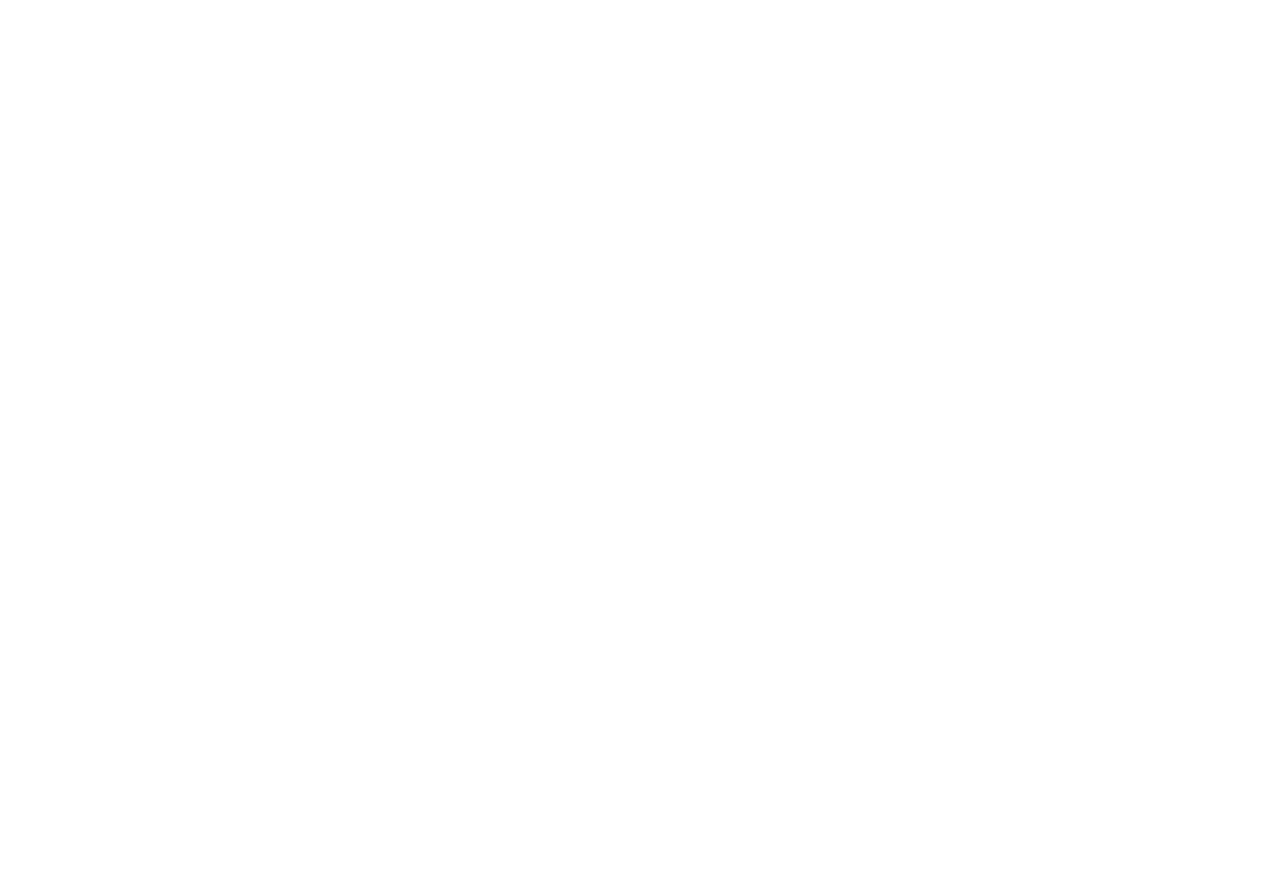
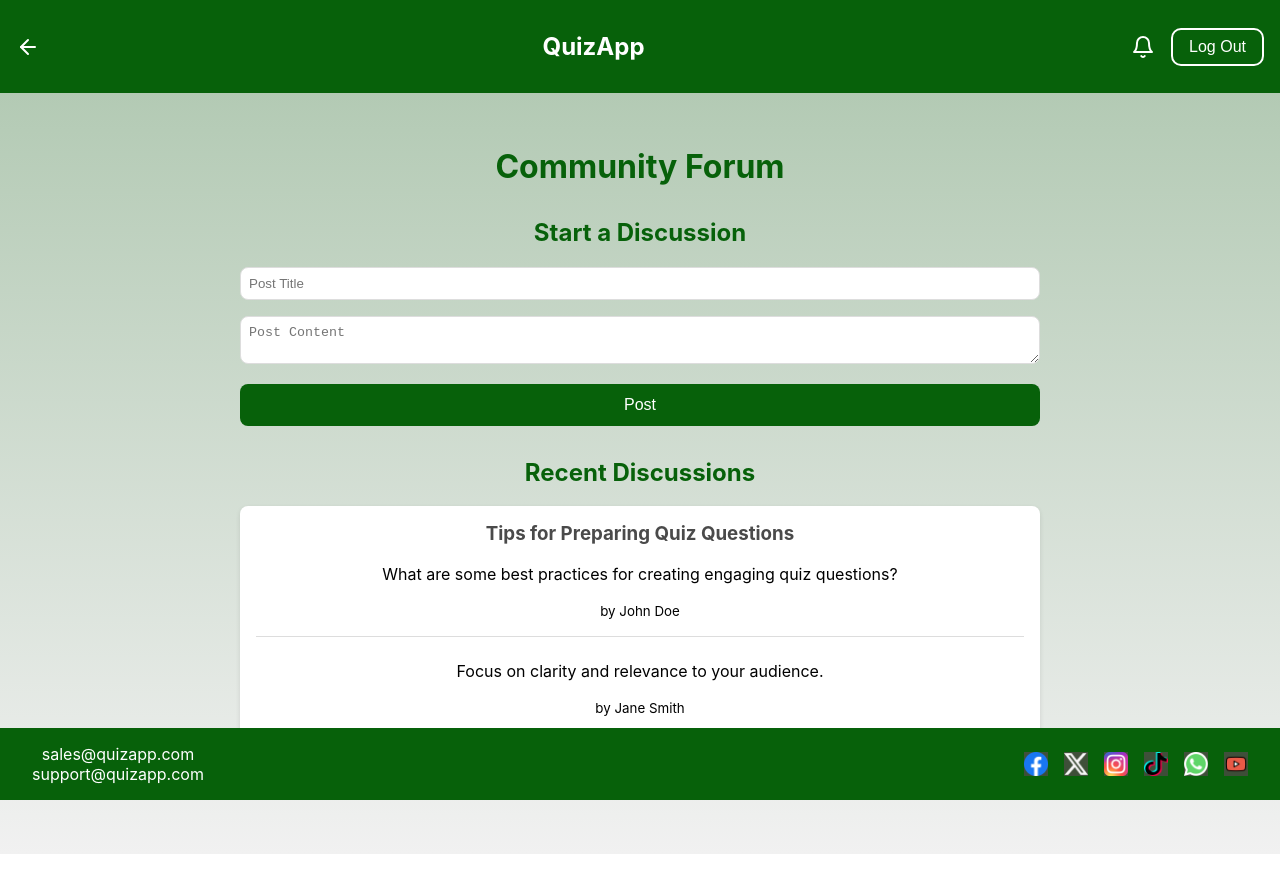
Before and after one commit to nobleenia/QuizApp, a React (Create React App) app in the folder frontend/: page /community in a window 1280 px wide. Before the commit this address had no page. Shown: the top 892 px of the page. Before the commit the page ends 800 px from the top, so only its background shows below. Built offline with nearby package versions, Linux system fonts and the light colour scheme.

Commit message:
Update Feature #5 Community/Forum Page Structure

```diff
--- a/frontend/src/App.js
+++ b/frontend/src/App.js
@@ -1,5 +1,5 @@
 import React, { useState, useEffect } from 'react';
-import { BrowserRouter as Router, Route, Routes } from 'react-router-dom';
+import { BrowserRouter as Router, Route, Routes, useLocation } from 'react-router-dom';
 import LoadingPage from './components/LoadingPage';
 import LandingPage from './components/LandingPage';
 import SignUp from './components/SignUp';
@@ -10,6 +10,8 @@
 import QuizSelectionScreen from './components/QuizSelectionScreen';
 import QuizScreen from './components/QuizScreen';
 import NotificationScreen from './components/NotificationScreen';
+import CommunityPage from './components/CommunityPage';
+import FloatingIcon from './components/FloatingIcon'; // Assuming this is your floating icon component
 import './App.css';
 
 const App = () => {
@@ -27,6 +29,7 @@
         {isLoading ? (
           <LoadingPage />
         ) : (
+          <>
             <Routes>
               <Route path="/" element={<LandingPage />} />
               <Route path="/signup" element={<SignUp />} />
@@ -37,11 +40,20 @@
               <Route path="/quiz/:category" element={<QuizSelectionScreen />} />
               <Route path="/quiz/:category/:quizId" element={<QuizScreen />} />
               <Route path="/notifications" element={<NotificationScreen />} />
+              <Route path="/community" element={<CommunityPage />} />
             </Routes>
+            <FloatingIconWrapper />
+          </>
         )}
       </div>
     </Router>
   );
 };
 
+// Wrapper component to use useLocation within the Router context
+const FloatingIconWrapper = () => {
+  const location = useLocation();
+  return location.pathname !== '/community' && <FloatingIcon />;
+};
+
 export default App;
--- /dev/null
+++ b/frontend/src/components/CommunityPage.css
@@ -0,0 +1,123 @@
+.community-page {
+    display: flex;
+    flex-direction: column;
+    min-height: 100vh;
+  }
+
+  .community-header {
+    display: flex;
+    align-items: center;
+    background-color: #07610a;
+    padding: 1rem;
+    justify-content: space-between;
+}
+
+.profile-title {
+    flex-grow: 1;
+    text-align: center;
+    font-size: 1.5rem;
+    font-weight: bold;
+    color: white;
+}
+
+  .main-content {
+    flex: 1;
+    padding: 2rem;
+    background: linear-gradient(to bottom, #b3cab4, #f1f1f1);
+  }
+
+  h1, h2 {
+    text-align: center;
+    color: #07610a;
+  }
+
+  .new-post, .forum-posts {
+    margin: 2rem auto;
+    max-width: 800px;
+  }
+
+  .new-post input, .new-post textarea {
+    width: 100%;
+    padding: 0.5rem;
+    margin-bottom: 1rem;
+    border-radius: 8px;
+    border: 1px solid #ddd;
+    box-sizing: border-box;
+  }
+
+  .new-post button {
+    display: block;
+    width: 100%;
+    padding: 0.75rem;
+    background-color: #07610a;
+    color: white;
+    border: none;
+    border-radius: 8px;
+    cursor: pointer;
+    font-size: 1rem;
+  }
+
+  .forum-post {
+    background-color: white;
+    padding: 1rem;
+    border-radius: 8px;
+    box-shadow: 0 2px 5px rgba(0, 0, 0, 0.1);
+    margin-bottom: 1rem;
+  }
+
+  .forum-post h3 {
+    margin-top: 0;
+    color: #4a4a4a;
+  }
+
+  .comments .comment {
+    padding: 0.5rem;
+    margin: 0.5rem 0;
+    border-top: 1px solid #ddd;
+  }
+
+  .comments .new-comment {
+    display: flex;
+    align-items: center;
+  }
+
+  .comments .new-comment input {
+    flex: 1;
+    padding: 0.5rem;
+    margin-right: 0.5rem;
+    border-radius: 8px;
+    border: 1px solid #ddd;
+  }
+
+  .comments .new-comment button {
+    background-color: #07610a;
+    color: white;
+    border: none;
+    border-radius: 8px;
+    cursor: pointer;
+    padding: 0.5rem 1rem;
+  }
+
+  .comments button {
+    margin-top: 0.5rem;
+    background-color: transparent;
+    border: none;
+    color: #07610a;
+    cursor: pointer;
+  }
+
+  .comments button:hover {
+    text-decoration: underline;
+  }
+
+  .back-button {
+    font-size: 1.5rem;
+    cursor: pointer;
+    margin-right: 1rem;
+    color: white;
+    cursor: pointer;
+}
+
+.back-button:hover {
+    transform: scale(1.100);
+}
--- /dev/null
+++ b/frontend/src/components/CommunityPage.js
@@ -0,0 +1,135 @@
+import React, { useState } from 'react';
+import './CommunityPage.css';
+import { useNavigate } from 'react-router-dom';
+import Footer from './Footer';
+import { FiArrowLeft, FiBell } from 'react-icons/fi';
+
+const CommunityPage = () => {
+  const [posts, setPosts] = useState([
+    {
+      id: 1,
+      author: 'John Doe',
+      title: 'Tips for Preparing Quiz Questions',
+      content: 'What are some best practices for creating engaging quiz questions?',
+      comments: [
+        { id: 1, author: 'Jane Smith', content: 'Focus on clarity and relevance to your audience.' },
+      ],
+    },
+    // More posts can be added here
+  ]);
+  const [newPost, setNewPost] = useState({ title: '', content: '' });
+  const [newComment, setNewComment] = useState('');
+  const [selectedPostId, setSelectedPostId] = useState(null);
+  const [showLogoutConfirm, setShowLogoutConfirm] = useState(false); // Define showLogoutConfirm state
+
+  const navigate = useNavigate();
+
+  const handlePostSubmit = () => {
+    if (newPost.title && newPost.content) {
+      const newPostId = posts.length + 1;
+      setPosts([...posts, { ...newPost, id: newPostId, author: 'Current User', comments: [] }]);
+      setNewPost({ title: '', content: '' });
+    }
+  };
+
+  const handleCommentSubmit = (postId) => {
+    if (newComment) {
+      setPosts(posts.map(post =>
+        post.id === postId
+          ? { ...post, comments: [...post.comments, { id: post.comments.length + 1, author: 'Current User', content: newComment }] }
+          : post
+      ));
+      setNewComment('');
+      setSelectedPostId(null);
+    }
+  };
+
+  const handleLogoutClick = () => {
+    setShowLogoutConfirm(true);
+  };
+
+  const handleConfirmLogout = () => {
+    setShowLogoutConfirm(false);
+    navigate('/'); // Navigate to the LandingPage
+  };
+
+  const handleCancelLogout = () => {
+    setShowLogoutConfirm(false);
+  };
+
+  return (
+    <div className="community-page">
+      <header className="community-header">
+        <FiArrowLeft className="back-button" onClick={() => navigate(-1)} />
+        <h1 className="profile-title">QuizApp</h1>
+        <FiBell className="notification-icon" onClick={() => navigate('/notifications')} />
+        <button className="layout-button" onClick={handleLogoutClick}>
+          Log Out
+        </button>
+      </header>
+      <main className="main-content">
+        <h1>Community Forum</h1>
+        <section className="new-post">
+          <h2>Start a Discussion</h2>
+          <input
+            type="text"
+            placeholder="Post Title"
+            value={newPost.title}
+            onChange={(e) => setNewPost({ ...newPost, title: e.target.value })}
+          />
+          <textarea
+            placeholder="Post Content"
+            value={newPost.content}
+            onChange={(e) => setNewPost({ ...newPost, content: e.target.value })}
+          />
+          <button onClick={handlePostSubmit}>Post</button>
+        </section>
+        <section className="forum-posts">
+          <h2>Recent Discussions</h2>
+          {posts.map((post) => (
+            <div key={post.id} className="forum-post">
+              <h3>{post.title}</h3>
+              <p>{post.content}</p>
+              <p><small>by {post.author}</small></p>
+              <div className="comments">
+                {post.comments.map((comment) => (
+                  <div key={comment.id} className="comment">
+                    <p>{comment.content}</p>
+                    <p><small>by {comment.author}</small></p>
+                  </div>
+                ))}
+                {selectedPostId === post.id ? (
+                  <div className="new-comment">
+                    <input
+                      type="text"
+                      placeholder="Write a comment..."
+                      value={newComment}
+                      onChange={(e) => setNewComment(e.target.value)}
+                    />
+                    <button onClick={() => handleCommentSubmit(post.id)}>Comment</button>
+                  </div>
+                ) : (
+                  <button onClick={() => setSelectedPostId(post.id)}>Add a Comment</button>
+                )}
+              </div>
+            </div>
+          ))}
+        </section>
+      </main>
+      <Footer />
+      {showLogoutConfirm && (
+        <div className="logout-confirm-modal">
+          <div className="logout-confirm-content">
+            <p>Are you sure you want to Log Out?</p>
+            <div className="logout-confirm-buttons">
+              <button onClick={handleConfirmLogout}>Yes</button>
+              <button onClick={handleCancelLogout}>No</button>
+            </div>
+          </div>
+        </div>
+      )}
+    </div>
+  );
+};
+
+export default CommunityPage;
--- /dev/null
+++ b/frontend/src/components/FloatingIcon.css
@@ -0,0 +1,22 @@
+.floating-icon {
+    position: fixed;
+    bottom: 80px;
+    right: 20px;
+    z-index: 1000;
+    background-color: #5668ce;
+    color: white;
+    border-radius: 50%;
+    padding: 0.75rem;
+    box-shadow: 0 2px 10px rgba(0, 0, 0, 0.1);
+    cursor: pointer;
+    transition: transform 0.3s ease;
+  }
+
+  .floating-icon:hover {
+    transform: scale(1.1);
+  }
+
+  .floating-icon svg {
+    width: 30px;
+    height: 30px;
+  }
--- /dev/null
+++ b/frontend/src/components/FloatingIcon.js
@@ -0,0 +1,16 @@
+import React from 'react';
+import { useNavigate } from 'react-router-dom';
+import './FloatingIcon.css';
+import { FiMessageCircle } from 'react-icons/fi';
+
+const FloatingIcon = () => {
+  const navigate = useNavigate();
+
+  return (
+    <div className="floating-icon" onClick={() => navigate('/community')}>
+      <FiMessageCircle size={30} />
+    </div>
+  );
+};
+
+export default FloatingIcon;
--- a/frontend/src/components/NotificationScreen.css
+++ b/frontend/src/components/NotificationScreen.css
@@ -18,6 +18,10 @@
     font-size: 1.5rem;
     cursor: pointer;
     margin-right: 1rem;
+  }
+
+  .back-button:hover {
+    transform: scale(1.100);
   }
 
   .notification-header h1 {
--- a/frontend/src/components/ProfileScreen.css
+++ b/frontend/src/components/ProfileScreen.css
@@ -8,17 +8,18 @@
 }
 
 .profile-title {
+    flex-grow: 1;
     text-align: center;
+    font-size: 1.5rem;
+    font-weight: bold;
     color: white;
-    flex-grow: 1;
 }
 
-.back-button, .contact-button {
-    background: none;
-    border: none;
+.back-button {
+    font-size: 1.5rem;
+    cursor: pointer;
+    margin-right: 1rem;
     color: white;
-    cursor: pointer;
-    font-size: 1.2rem;
 }
 
 .profile-main {
--- a/frontend/src/components/ProfileScreen.js
+++ b/frontend/src/components/ProfileScreen.js
@@ -3,7 +3,7 @@
 import userImage from '../assets/userImage.jpg'; // Placeholder for user's image
 import badgeIcon from '../assets/badgeIcon.png'; // Placeholder for badge icon
 import Footer from './Footer';
-import { FiSettings, FiEdit, FiBell, FiX } from 'react-icons/fi'; // Using react-icons for settings, edit, and close icons
+import { FiArrowLeft, FiSettings, FiEdit, FiBell, FiX } from 'react-icons/fi'; // Using react-icons for settings, edit, and close icons
 import { useNavigate } from 'react-router-dom';
 
 const ProfileScreen = () => {
@@ -56,7 +56,7 @@
   return (
     <div className="profile-screen">
       <header className="profile-header">
-        <button className="back-button" onClick={() => window.history.back()}>Back</button>
+        <FiArrowLeft className="back-button" onClick={() => window.history.back()}/>
         <h1 className="profile-title">QuizApp</h1>
         <FiBell className="notification-icon" onClick={() => navigate('/notifications')} />
         <button className="contact-button" onClick={() => window.open('https://forms.gle/contactFormURL', '_blank')}>Contact Us</button>
```
Lines whose indentation alone changed are shown as unchanged.
